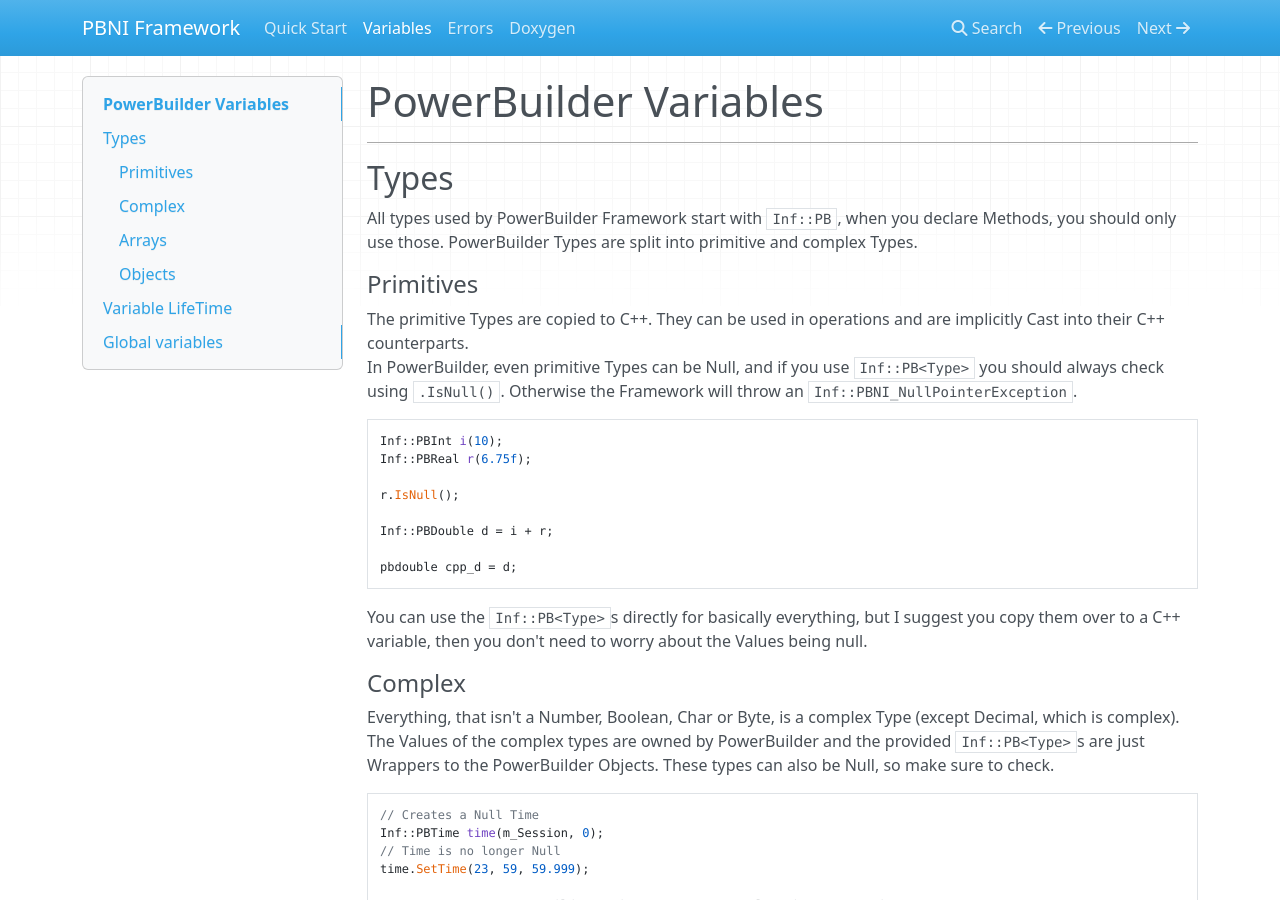
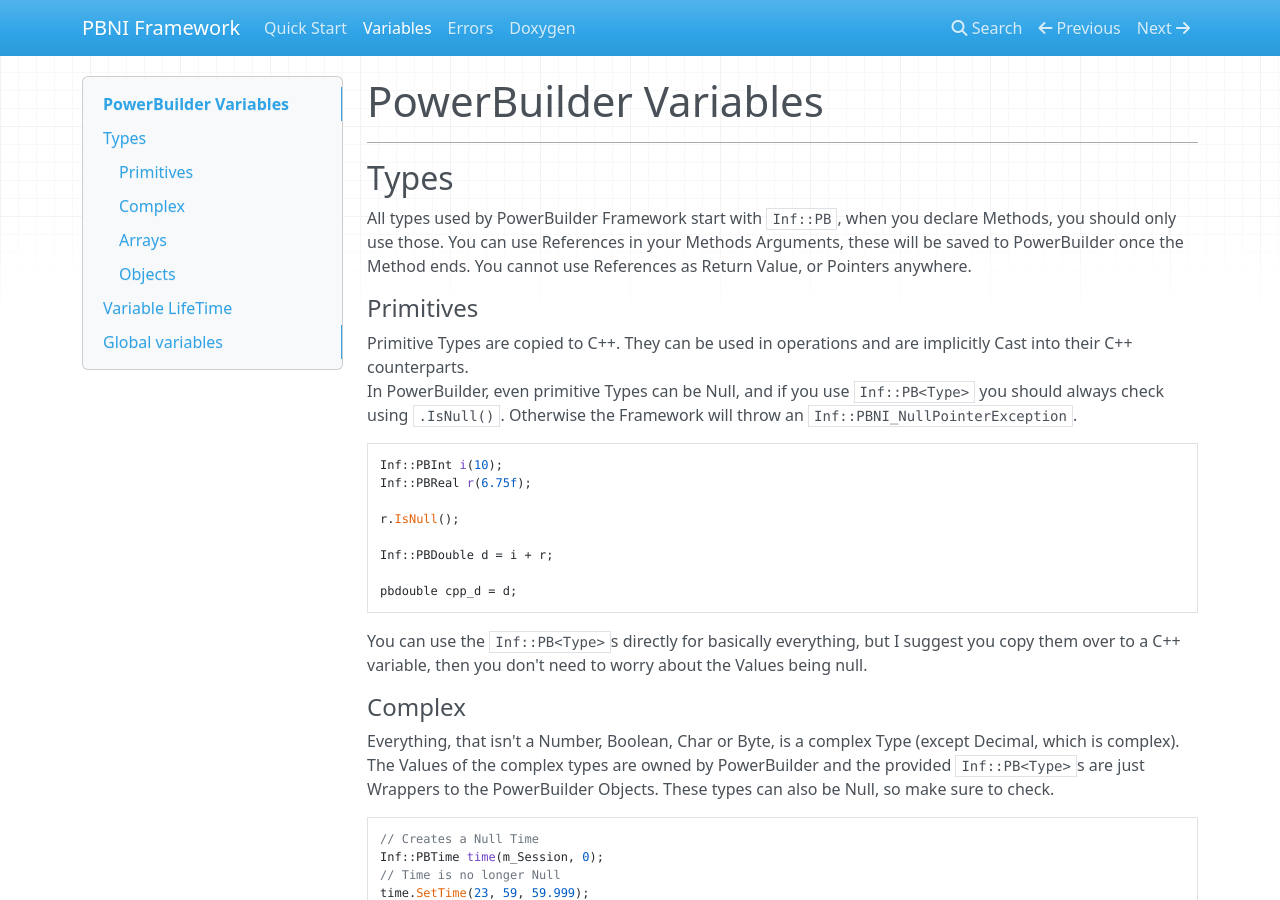
Before and after one commit to informaticon/lib.cpp.base.pbni-framework, an MkDocs documentation site: the page built from docs/variables.md, in a window 1280 px wide and 900 px high. Built offline with MkDocs 1.6.1, drawn with Linux system fonts in a browser that asks for light colours; nearby versions of some CDN libraries.

Commit message:
mentioned references and pointers

````diff
--- a/docs/variables.md
+++ b/docs/variables.md
@@ -3,11 +3,10 @@
 
 
 ## Types
-All types used by PowerBuilder Framework start with `Inf::PB`, when you declare Methods, you should only use those.
-PowerBuilder Types are split into primitive and complex Types.
+All types used by PowerBuilder Framework start with `Inf::PB`, when you declare Methods, you should only use those. You can use References in your Methods Arguments, these will be saved to PowerBuilder once the Method ends. You cannot use References as Return Value, or Pointers anywhere.
 
 #### Primitives
-The primitive Types are copied to C++. They can be used in operations and are implicitly Cast into their C++ counterparts.
+Primitive Types are copied to C++. They can be used in operations and are implicitly Cast into their C++ counterparts.
 In PowerBuilder, even primitive Types can be Null, and if you use `Inf::PB<Type>` you should always check using `.IsNull()`. Otherwise the Framework will throw an `Inf::PBNI_NullPointerException`.
 ```cpp
 Inf::PBInt i(10);
````
